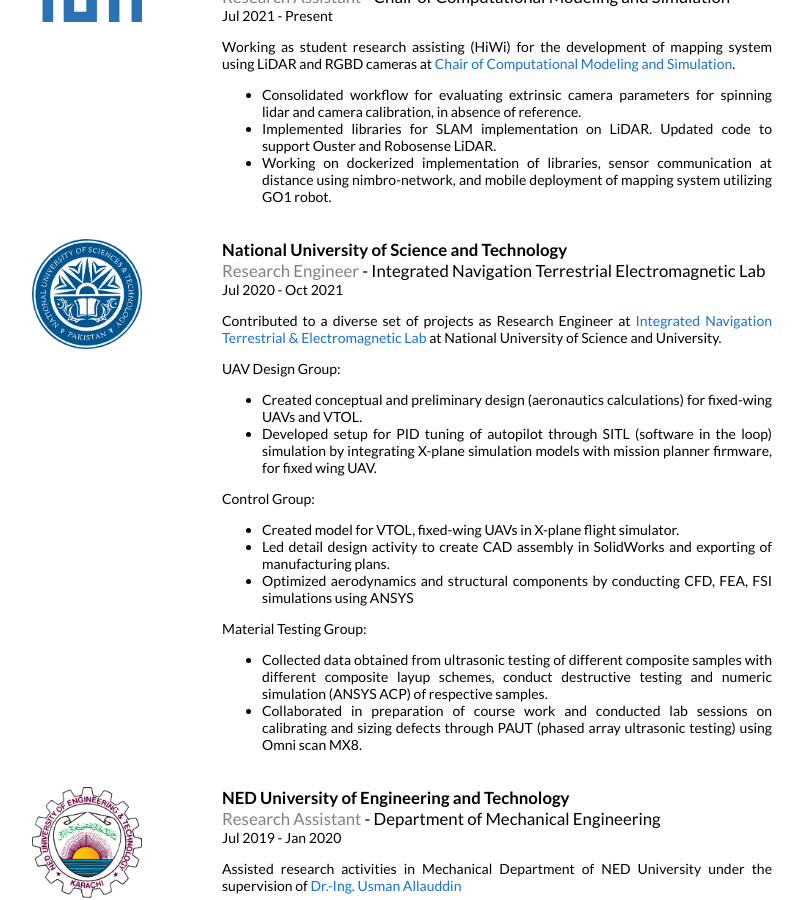
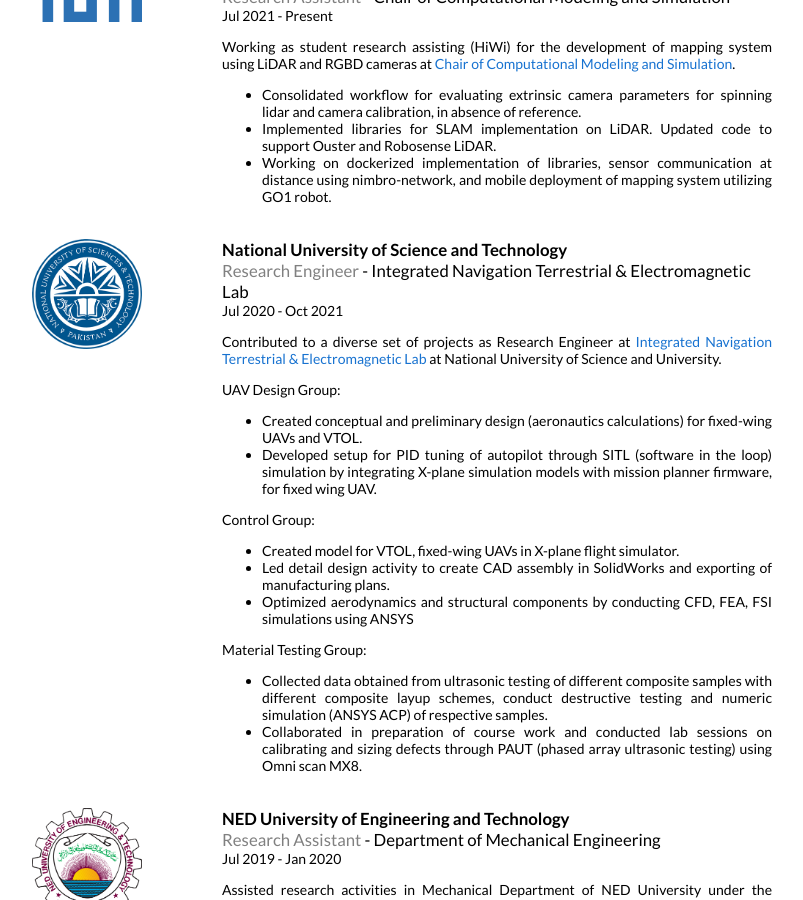
Before and after one commit to rafaymhddn/rafaymhddn.github.io, a Jekyll site: the page built from _posts/2019-06-02-venue.markdown, in a window 1280 px wide and 900 px high, scrolled down 1285 px. Shown: the whole window, without its empty margins (238-1041 px from the left). Built offline with Jekyll 4.4.1, drawn with Linux system fonts in a browser that asks for light colours.

Commit message:
experience added

```diff
--- a/_layouts/default.html
+++ b/_layouts/default.html
@@ -196,7 +196,7 @@
 
           <papertitle><big><b>National University of Science and Technology</b></big></papertitle>
           <br>
-          <papertitle style="color:gray"><big>Research Engineer </big></papertitle><papertitle><big>- Integrated Navigation Terrestrial Electromagnetic Lab</big></papertitle>
+          <papertitle style="color:gray"><big>Research Engineer </big></papertitle><papertitle><big>- Integrated Navigation Terrestrial & Electromagnetic Lab</big></papertitle>
           <br>
           Jul 2020 - Oct 2021
           <br>
```
